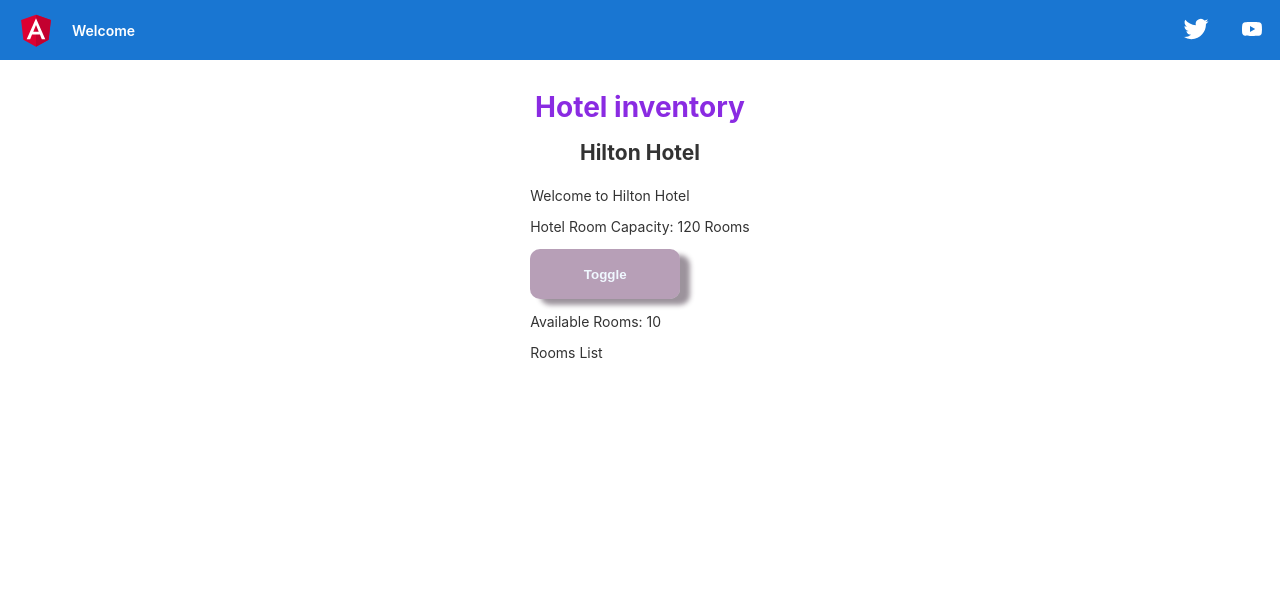
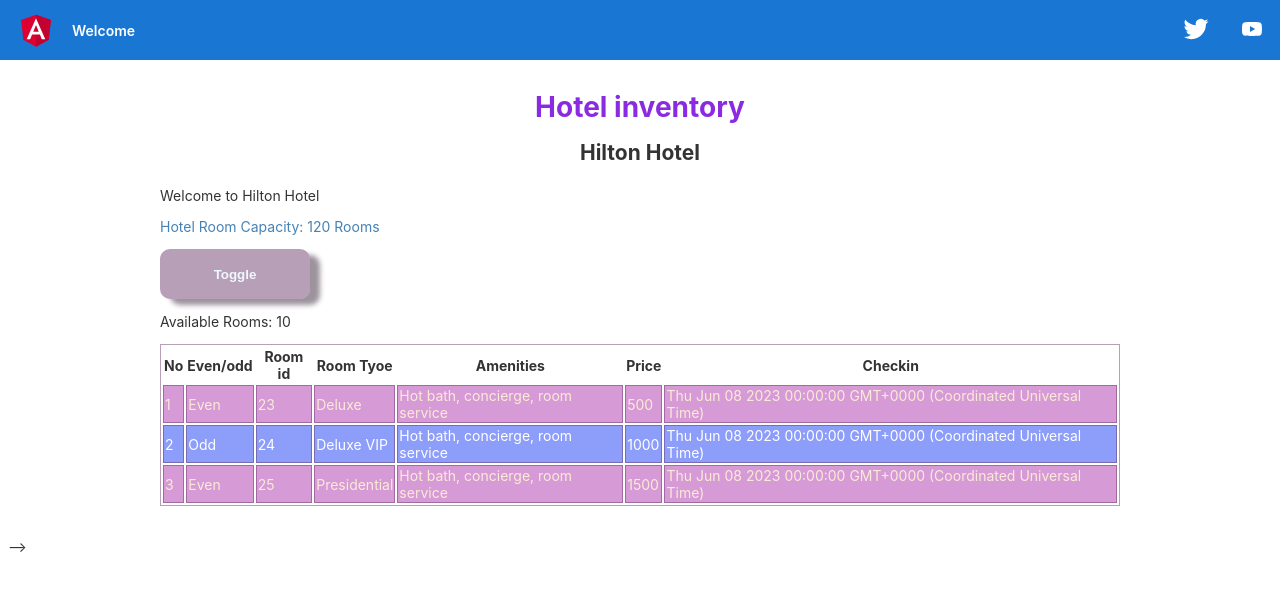
Before and after one commit to joe9126/hotelinventoryapp, an Angular app: page / in a window 1280 px wide. Shown: the top 590 px of the page. Built offline with nearby package versions, Linux system fonts and the light colour scheme.

Commit message:
ngClass, ngStyle directives

```diff
--- a/src/app/app.component.html
+++ b/src/app/app.component.html
@@ -330,4 +330,16 @@
 
   <h2>{{hotelname}}</h2>
   <app-rooms></app-rooms>
-</div>
+
+ <!----> <div [ngSwitch]="role">
+    <div *ngSwitchCase="'User'">
+    <p> Welcome User</p>
+    </div>
+    <div *ngSwitchCase="'Admin'">
+
+    </div>
+    <div *ngSwitchDefault>
+      <p>You are not authorised to view this page</p>
+    </div>
+  </div>
+</div>-->
--- a/src/app/app.component.ts
+++ b/src/app/app.component.ts
@@ -8,4 +8,6 @@
 export class AppComponent {
   title = 'Hotel inventory';
   hotelname = 'Hilton Hotel';
+
+  role : string = "Admin";
 }
--- a/src/app/rooms/rooms.component.css
+++ b/src/app/rooms/rooms.component.css
@@ -15,3 +15,21 @@
     background: rgba(167, 39, 167, 0.467);
    animation: grow;
 }
+
+table, tr>td{
+    border: 1px solid #6367;
+}
+table tbody tr:hover{
+    cursor: pointer;
+    background: grey;
+    color: yellowgreen;
+}
+
+.even{
+    background:rgba(167, 39, 167, 0.467);
+    color: antiquewhite;
+}
+.odd{
+    background:rgba(42, 72, 245, 0.533);
+    color: white;
+}
--- a/src/app/rooms/rooms.component.html
+++ b/src/app/rooms/rooms.component.html
@@ -1,13 +1,36 @@
 <p>Welcome to {{hotelname}}</p>
 <div [hidden]="hideRooms">
-    <p>Hotel Room Capacity: <span [innerText]="numberofRooms"></span> Rooms</p>
+    <p [ngStyle]="{'color': rooms.availableRooms ? 'steelblue': 'red'}">
+        Hotel Room Capacity: <span [innerText]="numberofRooms"></span> Rooms
+    </p>
 </div>
 <div >
     <button (click)="toggle()">Toggle</button>
 </div>
 
-<p>Available Rooms: {{  rooms?.availableRooms ?? 'No Vacant Rooms'}} </p>
+<p>Available Rooms: {{ rooms.availableRooms ?? 'No Vacant Rooms'}} </p>
 
-<div *ngIf="rooms?.availableRooms">
-    Rooms List
+<div *ngIf="rooms.availableRooms > 0">
+   <table >
+    <thead>
+        <th>No</th>
+        <th>Even/odd</th>
+        <th>Room id</th>
+        <th>Room Tyoe</th>
+        <th>Amenities</th>
+        <th>Price</th>
+        <th>Checkin</th>
+    </thead>
+    <tbody>
+        <tr [ngClass]="e? 'even' : 'odd'" *ngFor="let room of roomsList ; let i = index; let e = even; let o=odd;">
+            <td>{{i+1}}</td>
+            <td>{{e? "Even" : "Odd"}}</td>
+            <td>{{room.roomid}}</td>
+            <td>{{room.roomType}}</td>
+            <td>{{room.amenities}}</td>
+            <td>{{room.price}}</td>
+            <td>{{room.checkindate}}</td>
+        </tr>
+    </tbody>
+   </table>
 </div>
--- a/src/app/rooms/rooms.component.ts
+++ b/src/app/rooms/rooms.component.ts
@@ -1,7 +1,7 @@
 import { Component, OnInit } from '@angular/core';
 
 import { AppComponent } from '../app.component';
-import { Room } from './rooms';
+import { Room, RoomsList } from './rooms';
 
 @Component({
   selector: 'app-rooms',
@@ -15,17 +15,39 @@
 
   hideRooms : boolean = false;
 
-  rooms?: Room =  {
+  rooms: Room =  {
     totalRooms: 15,
     availableRooms: 10,
     bookedRooms:5
   }
-      /*roomid:23,
+
+  roomsList : RoomsList[] = [
+    {
+      roomid:23,
       roomType:" Deluxe",
       amenities: " Hot bath, concierge, room service",
       checkindate: new Date("2023-06-08"),
       checkoutdate: new Date("2023-06-12"),
-      price: 500*/
+      price: 500
+    },
+    {
+      roomid:24,
+      roomType:" Deluxe VIP",
+      amenities: " Hot bath, concierge, room service",
+      checkindate: new Date("2023-06-08"),
+      checkoutdate: new Date("2023-06-12"),
+      price: 1000
+    },
+    {
+      roomid:25,
+      roomType:" Presidential",
+      amenities: " Hot bath, concierge, room service",
+      checkindate: new Date("2023-06-08"),
+      checkoutdate: new Date("2023-06-12"),
+      price: 1500
+    }
+  ]
+
 
   app = new AppComponent();
 
```
Also changed, not shown: src/app/rooms/rooms.ts (+9 -5 lines).
